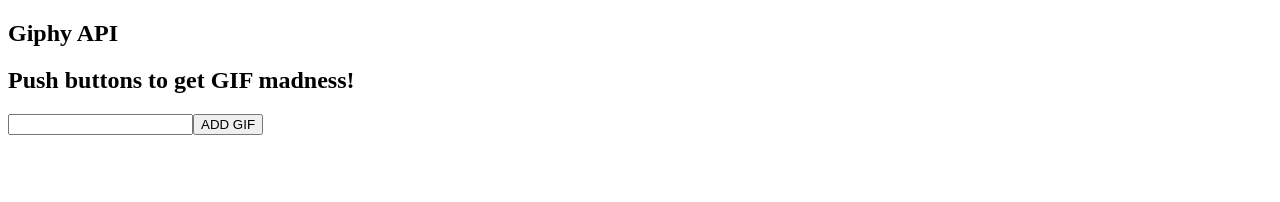
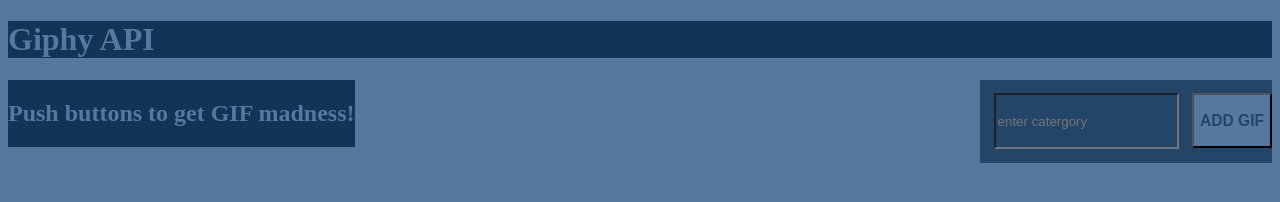
Before and after one commit to clickomat/giphy, a plain HTML site: page index.html in a window 1280 px wide. Drawn offline with Linux system fonts and the light colour scheme.

Commit message:
added some layout but i need better thought on this it looks lame

```diff
--- a/assets/style.css
+++ b/assets/style.css
@@ -0,0 +1,37 @@
+:root {
+  --dark5: #123456;
+  --dark4: #234567;
+  --mid3: #345678;
+  --light2: #456789;
+  --light1: #56789f;
+}
+body {
+  background-color: var(--light1);
+}
+.content {
+  color: white;
+}
+.header {
+  color: var(--light1);
+  background-color: var(--dark5);
+}
+#buttonCat {
+  color: var(--light1);
+  background-color: var(--dark5);
+  float: left;
+}
+#adder {
+  color: var(--light2);
+  background-color: var(--dark4);
+  float: right;
+}
+#input {
+  color: white;
+  background-color: var(--dark4);
+  height: 50px;
+  margin: 1em;
+}
+#btn-add {
+  color: var(--dark4);
+  background-color: var(--light1);
+}
--- a/index.html
+++ b/index.html
@@ -5,14 +5,15 @@
     <meta name="viewport" content="width=device-width, initial-scale=1.0">
     <meta http-equiv="X-UA-Compatible" content="ie=edge">
     <title>Giphy API application</title>
+    <link rel="stylesheet" href="./assets/style.css">
 </head>
 <body>
     <div class="content">
-        <div class="header"><h2>Giphy API</h2></div>
+        <div class="header"><h1>Giphy API</h1></div>
         <div id="buttonCat"><h2>Push buttons to get GIF madness!</h2>
 
         </div>
-        <div id="adder"><input id="input" type="text" placeholder=""><button id="btn-add" type="submit">ADD GIF</button></div>
+        <div id="adder"><input id="input" type="text" placeholder="enter catergory"><button id="btn-add" type="submit"><h3>ADD GIF</h3></button></div>
     </div>
 </body>
 </html>
```
